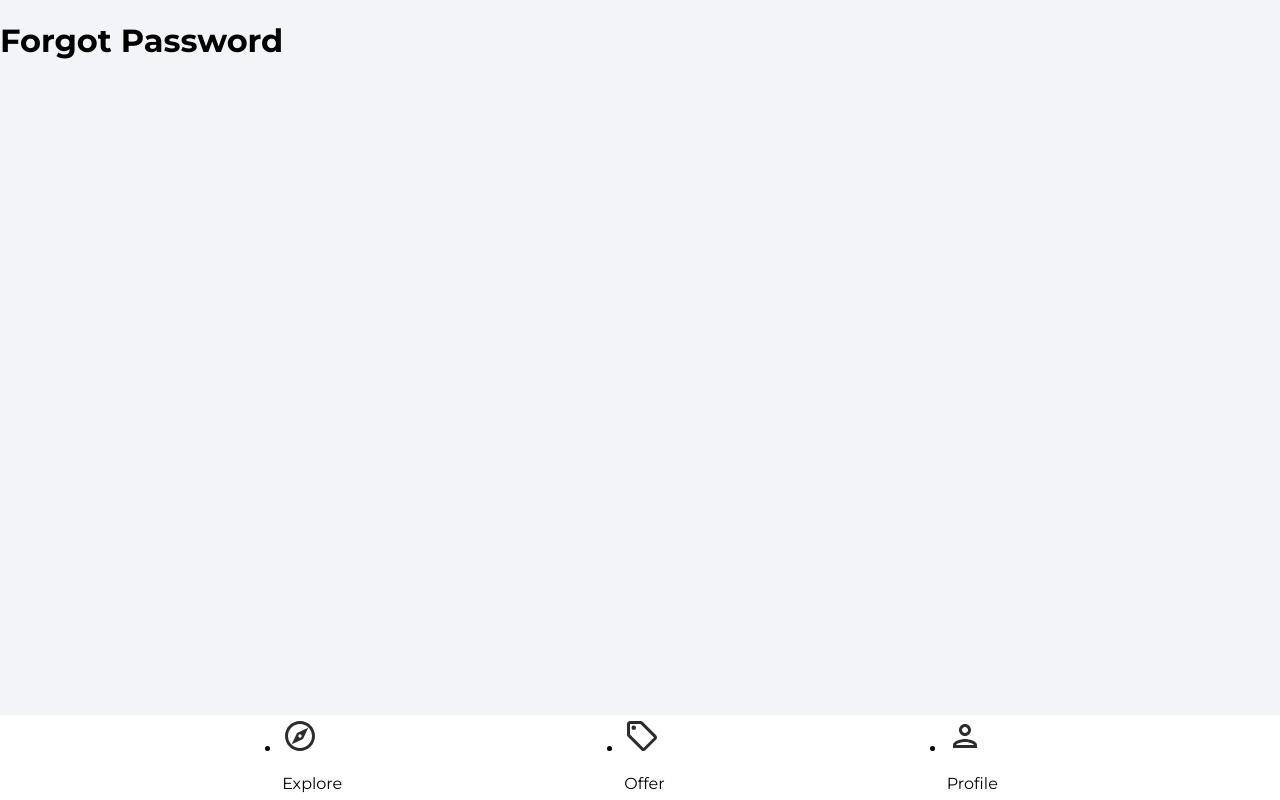
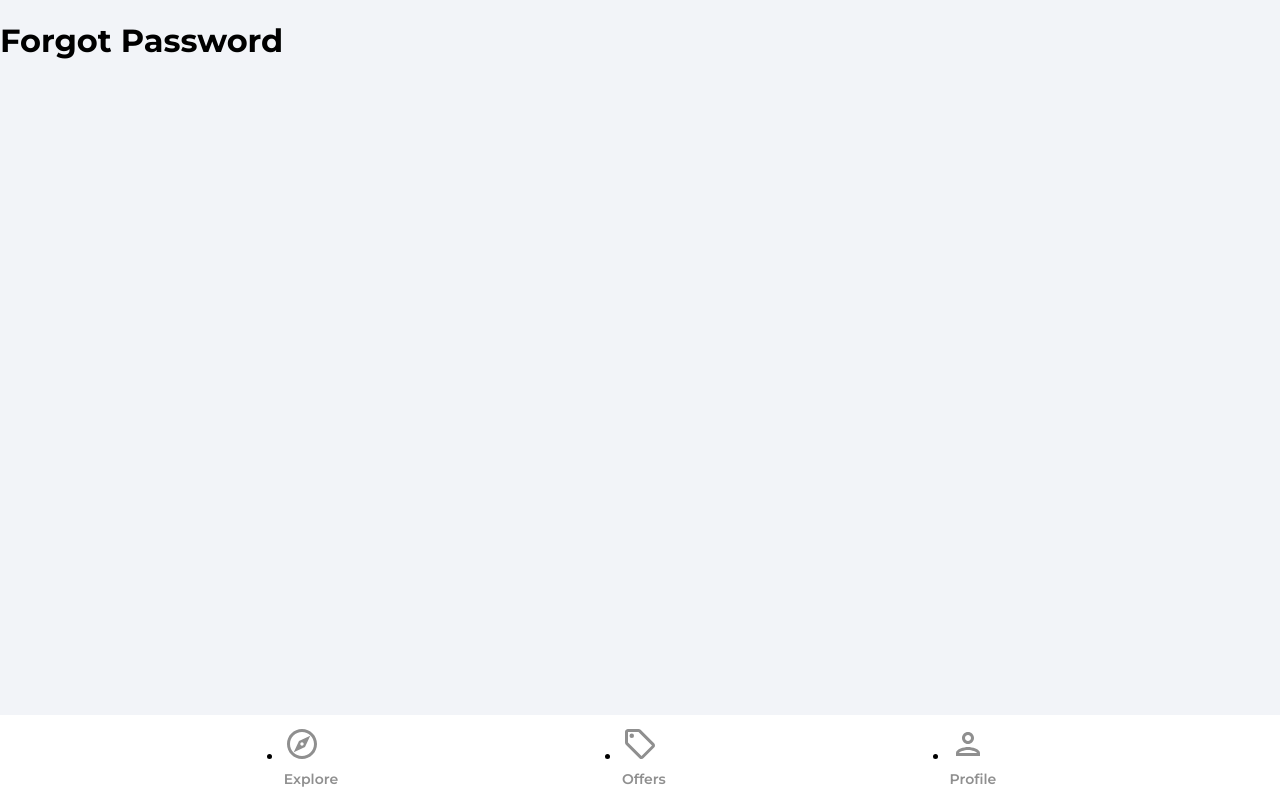
Before and after one commit to sonjayilmaz/HouseView-project, a React (Create React App) app: page /forgot-password in a window 1280 px wide. Built offline with nearby package versions, Linux system fonts and the light colour scheme.

Commit message:
added function for active navbarlink

```diff
--- a/src/App.js
+++ b/src/App.js
@@ -1,4 +1,4 @@
-import {BrowserRouter as Router, Routes, Route}
+import { BrowserRouter as Router, Routes, Route }
 from 'react-router-dom'
 import Navbar from './components/Navbar';
 import Explore from './pages/Explore';
--- a/src/components/Navbar.jsx
+++ b/src/components/Navbar.jsx
@@ -4,21 +4,30 @@
 import {ReactComponent as PersonOutlineIcon} from '../assets/svg/personOutlineIcon.svg'
 
 function Navbar() {
+const navigate = useNavigate()
+const location = useLocation()
+
+const pathMatchRoute = (route) =>{
+  if(route === location.pathname) {
+    return true
+  }
+}
+
   return (
     <footer className='navbar'>
      <nav className="navbarNav">
-         <ul className="navbarListItems">
-             <li className="navBarListItem">
-                 <ExploreIcon fill='#2c2c2c' width='36px' height='36px'/>
-                 <p>Explore</p>
+         <ul className='navbarListItems'>
+             <li className='navBarListItem' onClick={() => navigate ('/')}>
+                 <ExploreIcon fill={pathMatchRoute('/') ? '#2c2c2c' : '#8f8f8f'} width='36px' height='36px' />
+                 <p className={pathMatchRoute('/') ? 'navbarListItemNameActive' : 'navbarListItemName'}>Explore</p>
                  </li>
-                 <li className="navBarListItem">
-                 <OfferIcon fill='#2c2c2c' width='36px' height='36px'/>
-                 <p>Offer</p>
+                 <li className='navBarListItem' onClick={() => navigate ('offers')}>
+                 <OfferIcon fill={pathMatchRoute('/offers') ? '#2c2c2c' : '#8f8f8f'} width='36px' height='36px' />
+                 <p className={pathMatchRoute('/offers') ? 'navbarListItemNameActive' : 'navbarListItemName'}>Offers</p>
                  </li>
-                 <li className="navBarListItem">
-                 <PersonOutlineIcon fill='#2c2c2c' width='36px' height='36px'/>
-                 <p>Profile</p>
+                 <li className='navBarListItem' onClick={() => navigate ('/profile')}>
+                 <PersonOutlineIcon fill={pathMatchRoute('/profile') ? '#2c2c2c' : '#8f8f8f'} width='36px' height='36px' />
+                 <p className={pathMatchRoute('/profile') ? 'navbarListItemNameActive' : 'navbarListItemName'}>Profile</p>
                  </li>
              </ul>
          </nav>
```
